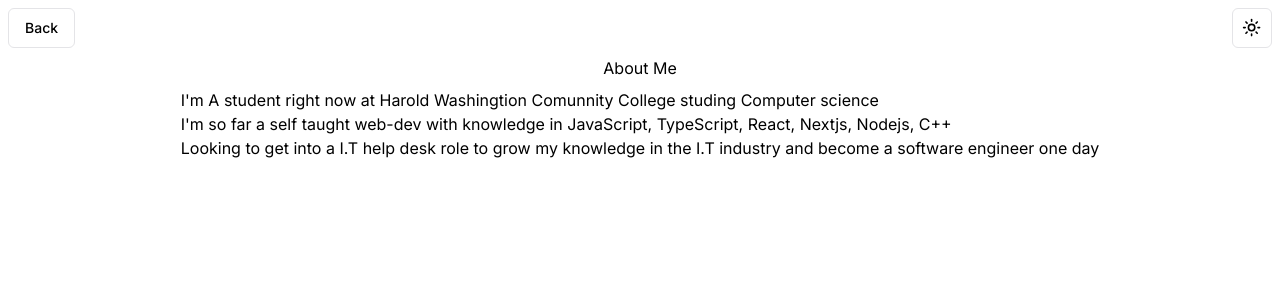
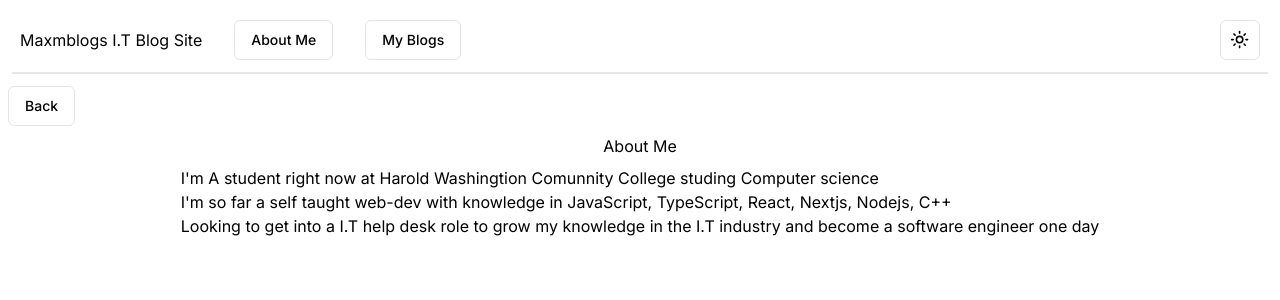
Before and after one commit to Maxmblogs/My-journey-into-tech, a Next.js app: page /About in a window 1280 px wide. Shown: the top 300 px of the page. Built offline with nearby package versions, Linux system fonts and the light colour scheme.

Commit message:
fixed some annoying css and working on the dynamic routing a bit

```diff
--- a/app/About/page.tsx
+++ b/app/About/page.tsx
@@ -11,8 +11,6 @@ export default function About() {
         <Button variant="outline">
         <Link href={"/"}>Back</Link>
         </Button>
-
-        <div className="ml-auto"><ModeToggle/></div>
       </div>
 
     <div className='flex justify-center'>
--- a/app/Blog/page.tsx
+++ b/app/Blog/page.tsx
@@ -1,17 +1,21 @@
+'use client'
 import Link from "next/link"
+
 
 export default async function BlogPost() {
     const fetchBlog = await fetch('http://localhost:3000/api/content').then((res) => res.json())
+
+
     return (
-        <div>
-            <h1>My Blogs</h1>
-            <p>
+        <div className="container mx-auto">
+            <h1 className="flex justify-center mt-2">My Blogs</h1>
+
+            <div className="flex flex-col justify-center h-screen">
                 {fetchBlog.map((post: any) => (
-                    <div className="border grid ">
+                    <button className="border h-44 my-3 hover:bg-zinc-900">
                         <Link href={`/Blog/${post.id}`}>{post.title}</Link>
-                    </div>
+                    </button>
                 ))}
-            </p>
+            </div>
         </div>
-    )
-}
+    )}
--- a/app/layout.tsx
+++ b/app/layout.tsx
@@ -2,6 +2,7 @@ import { ThemeProvider } from '@/components/ui/theme-provider'
 import './globals.css'
 import type { Metadata } from 'next'
 import { Inter } from 'next/font/google'
+import Navbar from '@/components/Nav/Navbar'
 
 const inter = Inter({ subsets: ['latin'] })
 
@@ -18,7 +19,10 @@ export default function RootLayout({
   return (
     <html lang="en">
       <ThemeProvider attribute='class' defaultTheme='system' enableSystem>
-      <body className={inter.className}>{children}</body>
+      <body className={inter.className}>
+      <Navbar/>
+        {children}
+        </body>
       </ThemeProvider>
     </html>
   )
--- a/app/page.tsx
+++ b/app/page.tsx
@@ -3,9 +3,6 @@ import Image from 'next/image'
 export default function Home() {
   return (
     <div className="container mx-auto px-6">
-      <div>
-        <Navbar/>
-      </div>
 
       <div className='m-4 flex flex-col'>
         <li className='flex justify-center py-6'>
--- a/components/Nav/Navbar.tsx
+++ b/components/Nav/Navbar.tsx
@@ -1,15 +1,20 @@
 import { ModeToggle } from "../buttons/theme-button";
 import { AboutButton } from "../buttons/about-button";
-
+import { BlogButton } from "../buttons/blog-button";
+import Link from "next/link";
 export default function Navbar() {
     return (
         <div className="flex m-3 justify-between gap-8 border-b-2 pb-3 pt-2 px-2">
-            <div className=" flex items-center">
+            <Link href={`/`} className=" flex items-center">
             Maxmblogs I.T Blog Site
-            </div>
+            </Link>
 
             <div className="">
             <AboutButton/>
+            </div>
+
+            <div>
+              <BlogButton/>
             </div>
 
             <div className="ml-auto">
--- /dev/null
+++ b/components/buttons/blog-button.tsx
@@ -0,0 +1,11 @@
+import { Button } from "@/components/ui/button"
+import Link from "next/link"
+export function BlogButton() {
+
+  return (
+    <div>
+    <Link href={"/Blog"}>
+  <Button variant="outline">My Blogs</Button>
+    </Link>
+    </div>
+)}
--- a/package.json
+++ b/package.json
@@ -14,6 +14,7 @@
     "@radix-ui/react-navigation-menu": "^1.1.3",
     "@radix-ui/react-slot": "^1.0.2",
     "autoprefixer": "10.4.15",
+    "axios": "^1.5.0",
     "class-variance-authority": "^0.7.0",
     "clsx": "^2.0.0",
     "eslint": "8.49.0",
```
Also changed, not shown: 1 other file (tests, documents, lock files or other folders).
